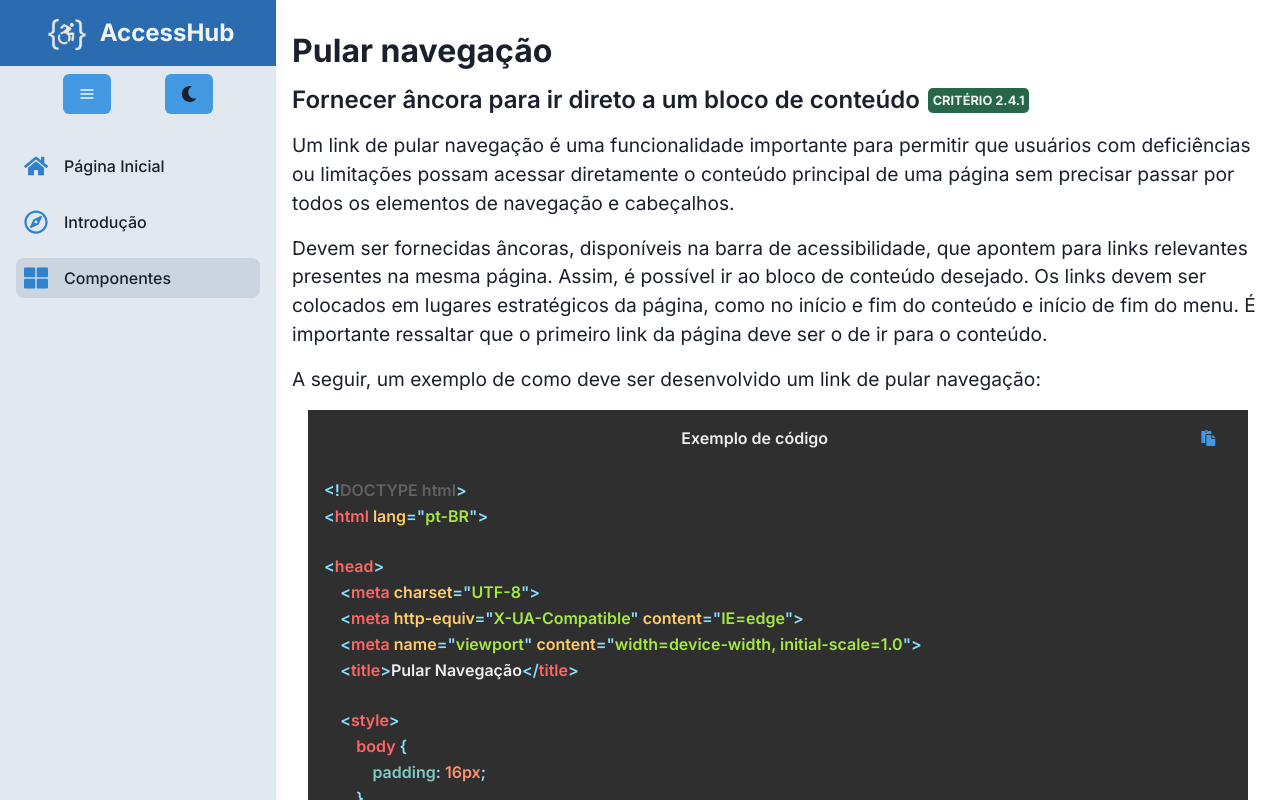
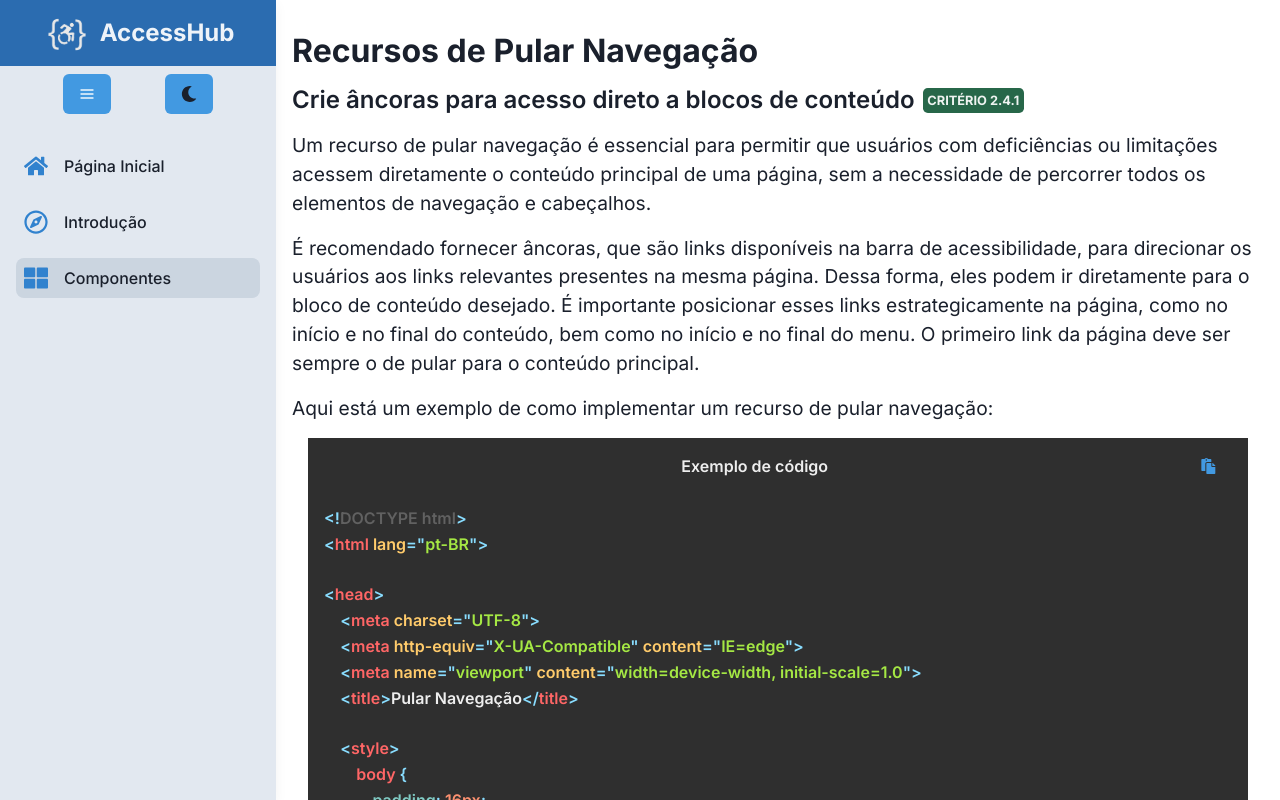
Before and after one commit to daviteixeira-dev/accesshub, a React (Vite) app: page /componentes/pular-navegacao in a window 1280 px wide. Built offline with nearby package versions, Linux system fonts and the light colour scheme.

Commit message:
Refactoring the skip navigation functionality code and improving the textual content of the page

```diff
--- a/src/markdown/skip-navigation_01.md
+++ b/src/markdown/skip-navigation_01.md
@@ -14,7 +14,7 @@
         }
 
         nav {
-            margin-top: 32px;
+            margin-top: 5rem;
             background-color: #999;
         }
 
@@ -31,7 +31,7 @@
 
 &lt;body&gt;
 
-    &lt;a href="#main-content" id="skip-link" class="hidden"&gt;
+    &lt;a href="#main-content" id="skip-link" class="hidden"
         Ir para o conteúdo principal
     &lt;/a&gt;
 
@@ -46,22 +46,29 @@
     &lt;main id="main-content"&gt;
         &lt;h1&gt;Conteúdo principal da página&lt;/h1&gt;
 
-        &lt;p&gt;Teste - parágrafo 01&lt;/p&gt;
-        &lt;a href="#"&gt;Link 01&lt;/a&gt;
-        &lt;p&gt;Teste - parágrafo 02&lt;/p&gt;
-        &lt;a href="#"&gt;Link 02&lt;/a&gt;
-        &lt;p&gt;Teste - parágrafo 03&lt;/p&gt;
-        &lt;a href="#"&gt;Link 03&lt;/a&gt;
+        &lt;p&gt;
+            Lorem ipsum, dolor sit amet consectetur adipisicing elit. Officiis quia
+            pariatur consequatur sit, laborum quasi totam, recusandae illo, voluptatem
+            adipisci delectus saepe soluta mollitia? Aliquam iure a totam natus qui.
+        &lt;/p&gt;
+
+        &lt;a href="#"&gt;Algum Link&lt;/a&gt;
+
+        &lt;p&gt;
+            Lorem ipsum dolor sit amet, consectetur adipisicing elit. Ut, facilis dolorem
+            in aspernatur atque iure ipsa ad autem, sequi aut perferendis accusamus at
+            impedit nemo, quam illum. Dolor, cum! Adipisci.
+        &lt;/p&gt;
     &lt;/main&gt;
 
     &lt;script&gt;
-
         const skipLink = document.getElementById("skip-link");
         const skipLinkHidden = document.querySelector(".hidden");
 
         skipLinkHidden.style.width = "0";
         skipLinkHidden.style.overflow = "hidden";
         skipLinkHidden.style.position = "absolute";
+
 
         document.addEventListener("keydown", (event) => {
 
@@ -72,10 +79,11 @@
                 skipLink.style.padding = "16px";
                 skipLink.style.fontWeight = "bold";
                 skipLink.style.overflow = "visible";
-                skipLink.style.position = "relative";
+                skipLink.style.position = "absolute";
                 skipLink.style.textDecoration = "none";
                 skipLink.style.border = "3px solid #444";
                 skipLink.style.backgroundColor = "#d9d9d9";
+
             }
         });
     &lt;/script&gt;
--- a/src/pages/subpages/PageAboutSkipNavigation.tsx
+++ b/src/pages/subpages/PageAboutSkipNavigation.tsx
@@ -53,7 +53,7 @@ const PageAboutSkipNavigation = () => {
                         fontFamily='Inter'
                         mt={['5rem', '5rem', '1rem', '1rem']}
                     >
-                        Pular navegação
+                        Recursos de Pular Navegação
                     </Heading>
 
                     <Heading
@@ -66,7 +66,7 @@ const PageAboutSkipNavigation = () => {
                         flexDirection={['column', 'column', 'row', 'row']}
                         alignItems={['start', 'start', 'center', 'center']}
                     >
-                        Fornecer âncora para ir direto a um bloco de conteúdo
+                        Crie âncoras para acesso direto a blocos de conteúdo
 
                         <BadgeWCAGInfoNumber
                             textWCAG='Critério 2.4.1'
@@ -81,9 +81,9 @@ const PageAboutSkipNavigation = () => {
                         fontSize='1.2rem'
                         fontFamily='Inter'
                     >
-                        Um link de pular navegação é uma funcionalidade importante para permitir que
-                        usuários com deficiências ou limitações possam acessar diretamente o conteúdo
-                        principal de uma página sem precisar passar por todos os elementos de
+                        Um recurso de pular navegação é essencial para permitir que usuários
+                        com deficiências ou limitações acessem diretamente o conteúdo principal
+                        de uma página, sem a necessidade de percorrer todos os elementos de
                         navegação e cabeçalhos.
                     </Text>
 
@@ -93,11 +93,13 @@ const PageAboutSkipNavigation = () => {
                         fontSize='1.2rem'
                         fontFamily='Inter'
                     >
-                        Devem ser fornecidas âncoras, disponíveis na barra de acessibilidade, que apontem
-                        para links relevantes presentes na mesma página. Assim, é possível ir ao bloco de
-                        conteúdo desejado. Os links devem ser colocados em lugares estratégicos da página,
-                        como no início e fim do conteúdo e início de fim do menu. É importante ressaltar que
-                        o primeiro link da página deve ser o de ir para o conteúdo.
+                        É recomendado fornecer âncoras, que são links disponíveis na barra de
+                        acessibilidade, para direcionar os usuários aos links relevantes presentes
+                        na mesma página. Dessa forma, eles podem ir diretamente para o bloco de
+                        conteúdo desejado. É importante posicionar esses links estrategicamente
+                        na página, como no início e no final do conteúdo, bem como no início e
+                        no final do menu. O primeiro link da página deve ser sempre o de pular
+                        para o conteúdo principal.
                     </Text>
 
                     <Text
@@ -106,7 +108,7 @@ const PageAboutSkipNavigation = () => {
                         fontSize='1.2rem'
                         fontFamily='Inter'
                     >
-                        A seguir, um exemplo de como deve ser desenvolvido um link de pular navegação:
+                        Aqui está um exemplo de como implementar um recurso de pular navegação:
                     </Text>
 
                     <PostComponent article_name={'skip-navigation_01'} />
```
